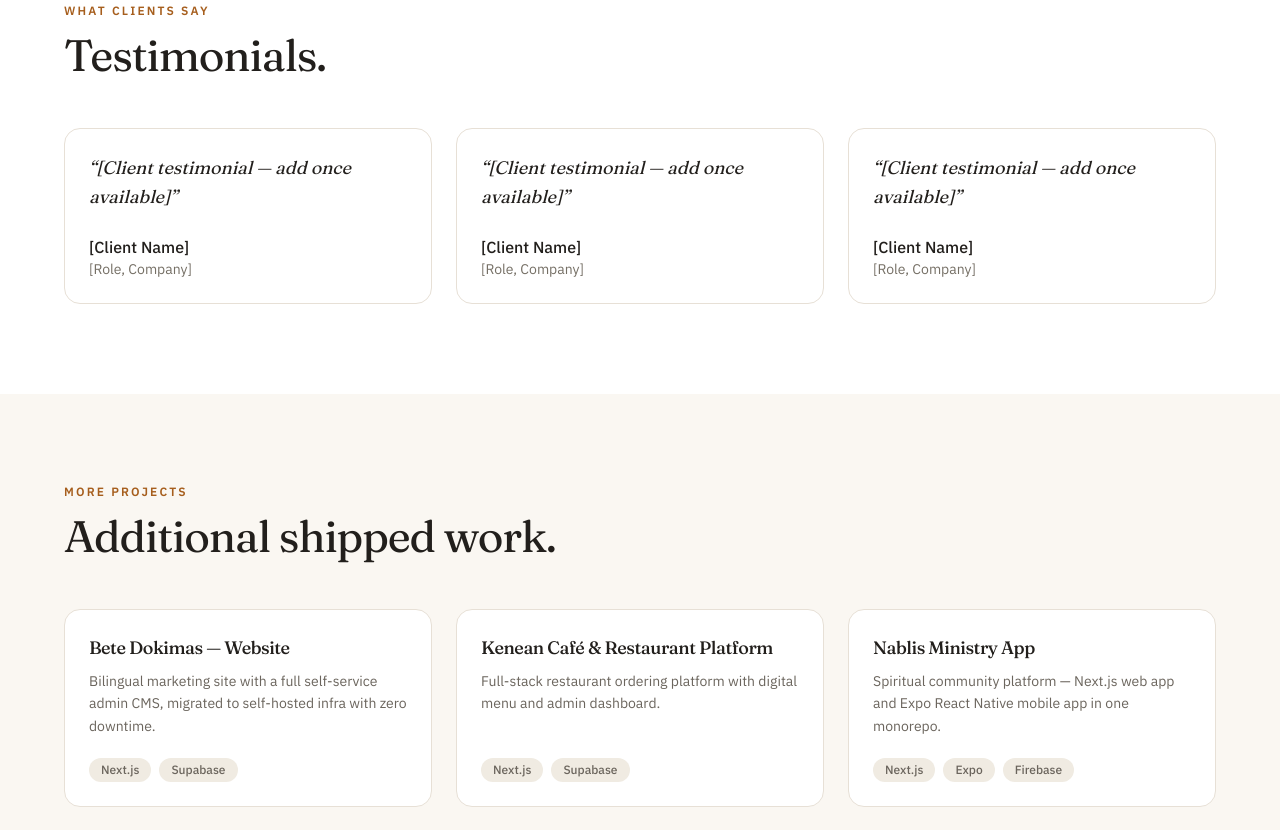
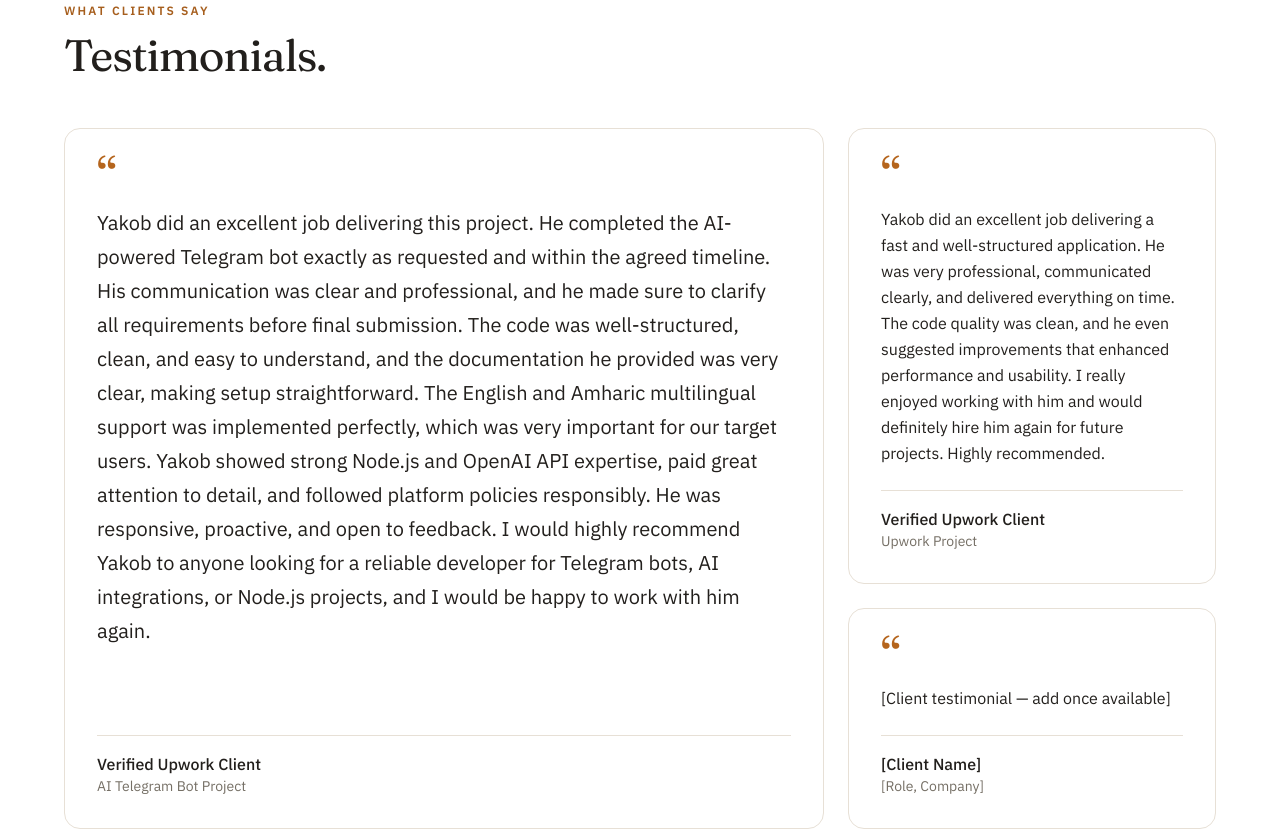
Before and after one commit to yakobd/yakob_dereje_portoflio, a Next.js app: page / in a window 1280 px wide. Shown: the part 4220-5050 px from the top of the page. Built offline with nearby package versions, Linux system fonts and the light colour scheme.

Commit message:
Improve certificate viewability and add real testimonials

```diff
--- a/app/page.tsx
+++ b/app/page.tsx
@@ -166,15 +166,31 @@ export default function HomePage() {
         </Reveal>
         <RevealGroup className="mt-12 grid gap-6 lg:grid-cols-3">
           {testimonials.map((testimonial, index) => (
-            <RevealItem key={index}>
-              <Card className="flex h-full flex-col p-6">
-                <blockquote className="flex-1 font-heading text-lg italic leading-relaxed text-foreground">
-                  “{testimonial.quote}”
-                </blockquote>
-                <div className="mt-6">
-                  <p className="font-medium">{testimonial.name}</p>
-                  <p className="text-sm text-subtle">{testimonial.role}</p>
-                </div>
+            <RevealItem
+              key={index}
+              // Lead testimonial: two columns wide, two rows tall on desktop.
+              className={index === 0 ? "lg:col-span-2 lg:row-span-2" : undefined}
+            >
+              <Card className="h-full p-6 md:p-8">
+                <figure className="flex h-full flex-col">
+                  <span
+                    aria-hidden="true"
+                    className="font-heading text-5xl leading-[0.6] text-accent"
+                  >
+                    “
+                  </span>
+                  <blockquote
+                    className={`mt-4 flex-1 leading-relaxed text-foreground ${
+                      index === 0 ? "text-base md:text-lg md:leading-[1.75] lg:text-xl lg:leading-[1.7]" : "text-base"
+                    }`}
+                  >
+                    <p>{testimonial.quote}</p>
+                  </blockquote>
+                  <figcaption className="mt-6 border-t border-border pt-4">
+                    <p className="font-medium">{testimonial.name}</p>
+                    <p className="text-sm text-subtle">{testimonial.role}</p>
+                  </figcaption>
+                </figure>
               </Card>
             </RevealItem>
           ))}
@@ -225,7 +241,7 @@ export default function HomePage() {
               key={credential.title}
               className="flex flex-col gap-2 border-b border-border px-2 py-6 transition-colors hover:bg-background sm:flex-row sm:items-start sm:justify-between sm:gap-8 md:px-4"
             >
-              <div className="flex items-start gap-4">
+              <div className="flex flex-col gap-4 sm:flex-row sm:items-start sm:gap-5">
                 {credential.imageUrl && (
                   <CertificateGallery
                     title={credential.title}
@@ -242,9 +258,7 @@ export default function HomePage() {
                 </div>
               </div>
               {credential.date && (
-                <p
-                  className={`shrink-0 text-sm text-subtle ${credential.imageUrl ? "pl-24 sm:pl-0" : ""}`}
-                >
+                <p className="shrink-0 text-sm text-subtle">
                   {credential.date}
                 </p>
               )}
--- a/components/CertificateGallery.tsx
+++ b/components/CertificateGallery.tsx
@@ -21,11 +21,19 @@ export default function CertificateGallery({
   const [broken, setBroken] = useState(false);
   const [open, setOpen] = useState(false);
   const [index, setIndex] = useState(0);
+  const [zoomed, setZoomed] = useState(false);
+  // Zoom focus point, as percentages of the image area.
+  const [origin, setOrigin] = useState({ x: 50, y: 50 });
 
   const altFor = (i: number) =>
     images.length > 1
       ? `${title} — image ${i + 1} of ${images.length}`
       : `${title} — certificate`;
+
+  // Always start unzoomed when opening or switching images.
+  useEffect(() => {
+    setZoomed(false);
+  }, [open, index]);
 
   useEffect(() => {
     if (!open) return;
@@ -51,19 +59,33 @@ export default function CertificateGallery({
       setIndex((i) => (i - 1 + images.length) % images.length);
   }
 
+  function pointFrom(event: React.MouseEvent<HTMLElement>) {
+    const rect = event.currentTarget.getBoundingClientRect();
+    return {
+      x: ((event.clientX - rect.left) / rect.width) * 100,
+      y: ((event.clientY - rect.top) / rect.height) * 100,
+    };
+  }
+
+  function toggleZoom(event: React.MouseEvent<HTMLButtonElement>) {
+    // Keyboard activation reports clientX/Y of 0: zoom toward the center.
+    setOrigin(event.detail === 0 ? { x: 50, y: 50 } : pointFrom(event));
+    setZoomed((value) => !value);
+  }
+
   return (
     <>
       <button
         type="button"
         onClick={() => show(0)}
         aria-label={`View certificate: ${title}`}
-        className="relative h-[60px] w-[80px] shrink-0 overflow-hidden rounded-lg border border-border bg-chip transition hover:border-border-strong hover:shadow-sm"
+        className="relative h-[100px] w-[140px] shrink-0 overflow-hidden rounded-lg border border-border bg-chip transition hover:border-border-strong hover:shadow-sm"
       >
         <Image
           src={images[0]}
           alt=""
           fill
-          sizes="80px"
+          sizes="140px"
           onError={() => setBroken(true)}
           className="object-cover object-top"
         />
@@ -105,18 +127,35 @@ export default function CertificateGallery({
             </button>
           </div>
 
-          <div className="relative mt-4 h-[65vh] w-full">
+          <button
+            type="button"
+            onClick={toggleZoom}
+            onMouseMove={(event) => zoomed && setOrigin(pointFrom(event))}
+            aria-label={zoomed ? "Zoom out" : "Zoom in"}
+            aria-pressed={zoomed}
+            className={`relative mt-4 block h-[65vh] w-full overflow-hidden rounded-lg focus-visible:outline-offset-0 ${
+              zoomed ? "cursor-zoom-out" : "cursor-zoom-in"
+            }`}
+          >
             {open && (
               <Image
                 key={images[index]}
                 src={images[index]}
                 alt={altFor(index)}
                 fill
-                sizes="(min-width: 1200px) 1100px, 92vw"
-                className="object-contain"
+                // Roughly 2x the display width so the 1.8x zoom stays sharp.
+                sizes="(min-width: 1200px) 2000px, 184vw"
+                style={{
+                  transform: zoomed ? "scale(1.8)" : "scale(1)",
+                  transformOrigin: `${origin.x}% ${origin.y}%`,
+                }}
+                className="object-contain transition-transform duration-300 ease-out motion-reduce:transition-none"
               />
             )}
-          </div>
+          </button>
+          <p className="mt-2 text-center text-xs text-muted">
+            {zoomed ? "Click to zoom out" : "Click the image to zoom in"}
+          </p>
 
           {images.length > 1 && (
             <div className="mt-4 flex justify-center gap-3">
--- a/lib/data/home.ts
+++ b/lib/data/home.ts
@@ -55,12 +55,27 @@ export const processSteps: ProcessStep[] = [
   },
 ];
 
-// Placeholders until real testimonials are available.
-export const testimonials: Testimonial[] = Array.from({ length: 3 }, () => ({
-  quote: "[Client testimonial — add once available]",
-  name: "[Client Name]",
-  role: "[Role, Company]",
-}));
+// The first testimonial is shown as the large lead card on desktop.
+export const testimonials: Testimonial[] = [
+  {
+    quote:
+      "Yakob did an excellent job delivering this project. He completed the AI-powered Telegram bot exactly as requested and within the agreed timeline. His communication was clear and professional, and he made sure to clarify all requirements before final submission. The code was well-structured, clean, and easy to understand, and the documentation he provided was very clear, making setup straightforward. The English and Amharic multilingual support was implemented perfectly, which was very important for our target users. Yakob showed strong Node.js and OpenAI API expertise, paid great attention to detail, and followed platform policies responsibly. He was responsive, proactive, and open to feedback. I would highly recommend Yakob to anyone looking for a reliable developer for Telegram bots, AI integrations, or Node.js projects, and I would be happy to work with him again.",
+    name: "Verified Upwork Client",
+    role: "AI Telegram Bot Project",
+  },
+  {
+    quote:
+      "Yakob did an excellent job delivering a fast and well-structured application. He was very professional, communicated clearly, and delivered everything on time. The code quality was clean, and he even suggested improvements that enhanced performance and usability. I really enjoyed working with him and would definitely hire him again for future projects. Highly recommended.",
+    name: "Verified Upwork Client",
+    role: "Upwork Project",
+  },
+  // Placeholder until the next testimonial is available.
+  {
+    quote: "[Client testimonial — add once available]",
+    name: "[Client Name]",
+    role: "[Role, Company]",
+  },
+];
 
 export const contact = {
   heading: "Available for freelance and contract work.",
```
